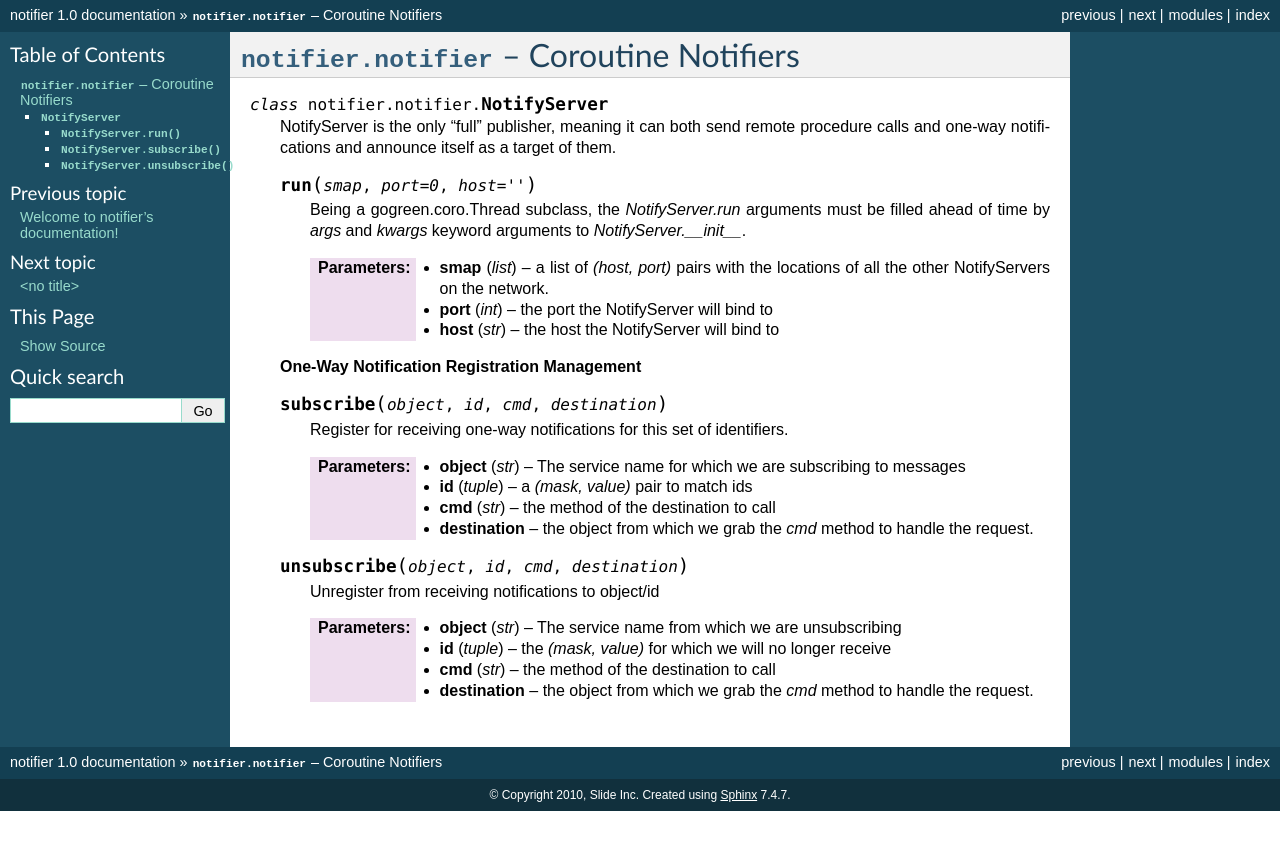
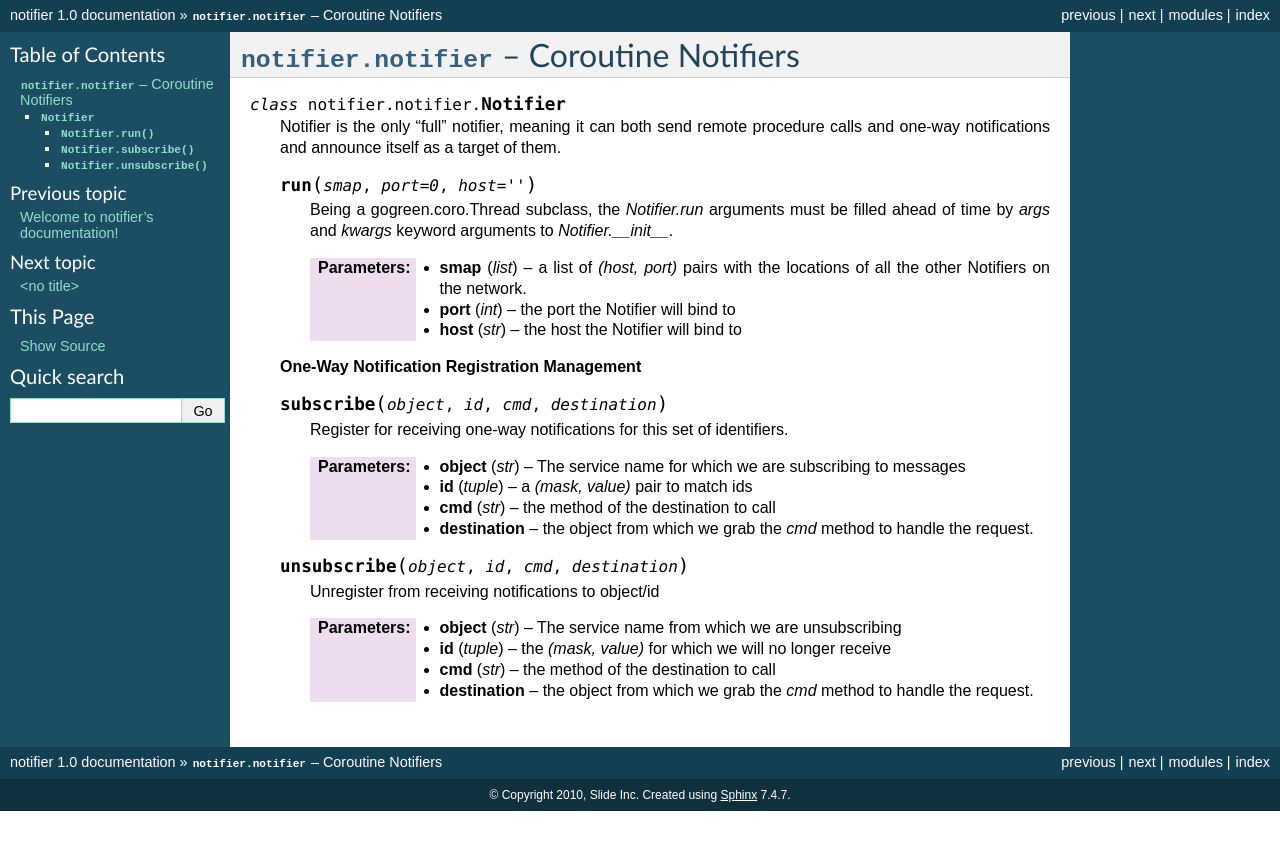
Before and after one commit to slideinc/notifier, a Sphinx documentation site: the page built from docs/source/notifier/coroutines.rst, in a window 1280 px wide. Shown: the top 850 px of the page. Built offline with Sphinx 7.4.7, drawn with Linux system fonts in a browser that asks for light colours.

Commit message:
reflect the NotifyServer->Notifier name change in the docs, such as they are

```diff
--- a/docs/source/notifier/coroutines.rst
+++ b/docs/source/notifier/coroutines.rst
@@ -5,25 +5,25 @@
 .. module:: notifier.notifier
 .. moduleauthor:: Libor Michalek <libor@pobox.com>
 
-.. class:: NotifyServer
+.. class:: Notifier
 
-    NotifyServer is the only "full" publisher, meaning it can both send remote
+    Notifier is the only "full" notifier, meaning it can both send remote
     procedure calls and one-way notifications and announce itself as a target
     of them.
 
     .. method:: run(smap, port=0, host='')
 
-        Being a gogreen.coro.Thread subclass, the *NotifyServer.run* arguments
+        Being a gogreen.coro.Thread subclass, the *Notifier.run* arguments
         must be filled ahead of time by *args* and *kwargs* keyword arguments
-        to *NotifyServer.__init__*.
+        to *Notifier.__init__*.
 
         :param smap:
             a list of *(host, port)* pairs with the locations of all the other
-            NotifyServers on the network.
+            Notifiers on the network.
         :type smap: list
-        :param port: the port the NotifyServer will bind to
+        :param port: the port the Notifier will bind to
         :type port: int
-        :param host: the host the NotifyServer will bind to
+        :param host: the host the Notifier will bind to
         :type host: str
 
     **One-Way Notification Registration Management**
```
